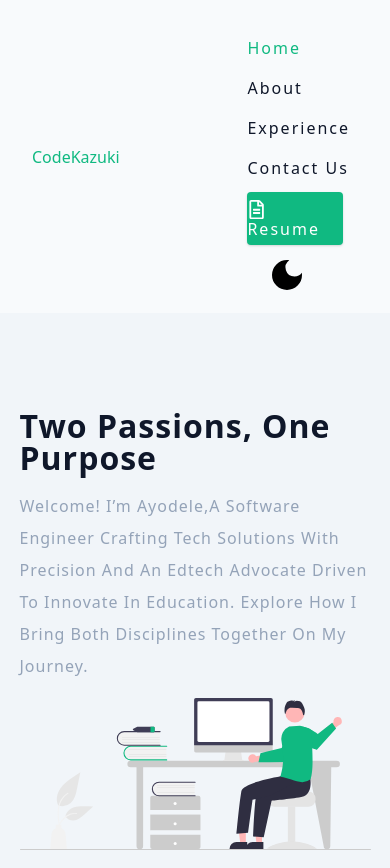
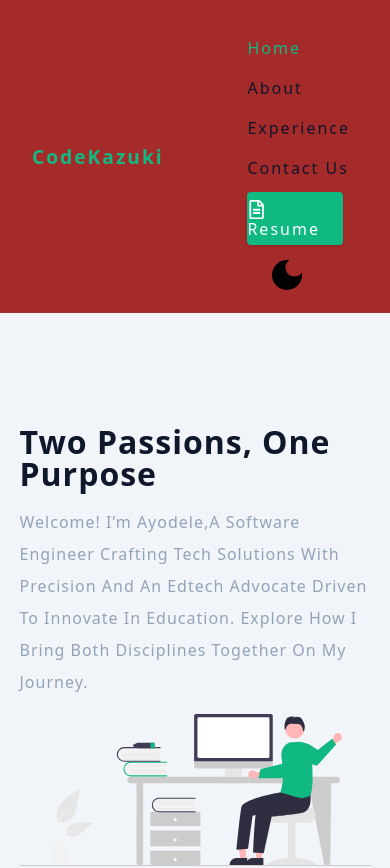
Before and after one commit to Codekazuki/devKazuki, a React (Vite) app: page / in a window 390 px wide. Shown: the top 868 px of the page. Built offline with nearby package versions, Linux system fonts and the light colour scheme.

Commit message:
starting responsiveness

```diff
--- a/index.html
+++ b/index.html
@@ -4,7 +4,7 @@
     <meta charset="UTF-8" />
     <link rel="icon" type="image/svg+xml" href="/hello.svg" />
     <meta name="viewport" content="width=device-width, initial-scale=1.0" />
-    <title>Vite + React</title>
+    <title>Ayodele Agbowuro</title>
   </head>
   <body>
     <div id="root"></div>
--- a/src/App.jsx
+++ b/src/App.jsx
@@ -51,7 +51,7 @@ const router = createBrowserRouter([
 const App = () => {
   return (
     <AppProvider>
-      <RouterProvider router={router} />;
+      <RouterProvider router={router} />
     </AppProvider>
   );
 };
--- a/src/index.css
+++ b/src/index.css
@@ -598,6 +598,16 @@ form .input-box .field.message {
     flex-direction: row;
     justify-content: space-between;
     align-items: center;
+    background: red;
+  }
+  .hero-start {
+    margin-top: 2rem;
+  }
+  .logo {
+    font-size: clamp(1.2rem, 3vw, 2rem);
+    color: var(--primary-500);
+    font-weight: 700;
+    letter-spacing: 2px;
   }
 }
 @media (min-width: 375px) {
@@ -605,9 +615,16 @@ form .input-box .field.message {
     flex-direction: row;
     justify-content: space-between;
     align-items: center;
-
+    background: brown;
     width: 100%;
   }
+  .logo {
+    font-size: clamp(1.2rem, 3vw, 2rem);
+    color: var(--primary-500);
+    font-weight: 700;
+    letter-spacing: 2px;
+  }
+
   .img-container {
     display: block;
   }
@@ -618,10 +635,10 @@ form .input-box .field.message {
     justify-content: space-between;
     align-items: center;
     width: 100%;
+    background: burlywood;
   }
   .hero-center {
     display: grid;
-
     place-items: center;
   }
   .logo {
@@ -648,6 +665,7 @@ form .input-box .field.message {
     flex-direction: row;
     justify-content: space-between;
     align-items: center;
+    background: grey;
   }
   .nav-links {
     flex-direction: row;
@@ -687,6 +705,7 @@ form .input-box .field.message {
     flex-direction: row;
     justify-content: space-between;
     align-items: center;
+    background: white;
   }
   .nav-links {
     flex-direction: row;
```
